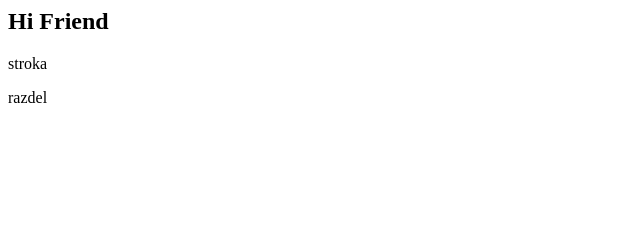
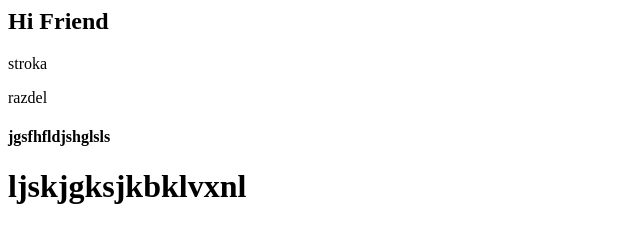
Before and after one commit to Shakh777/git-lessons, a plain HTML site: page index.html in a window 1280 px wide. Shown: the whole page, without its empty margins (0-640 px from the left). Drawn offline with Linux system fonts and the light colour scheme.

Commit message:
Changed index.html

```diff
--- a/index.html
+++ b/index.html
@@ -1,3 +1,5 @@
 <h2>Hi Friend</h2>
 <p>stroka</p>
 <div>razdel</div>
+<h4>jgsfhfldjshglsls</h4>
+<h1>ljskjgksjkbklvxnl</h1>
```
